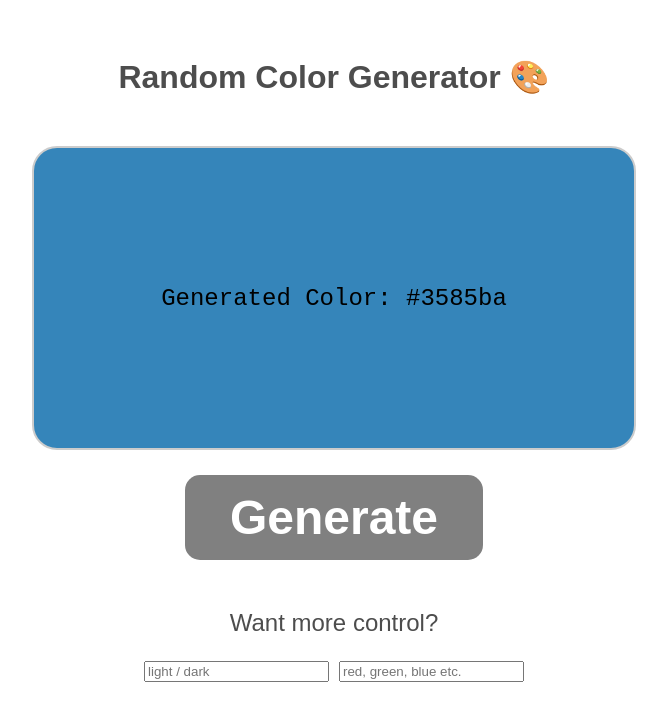
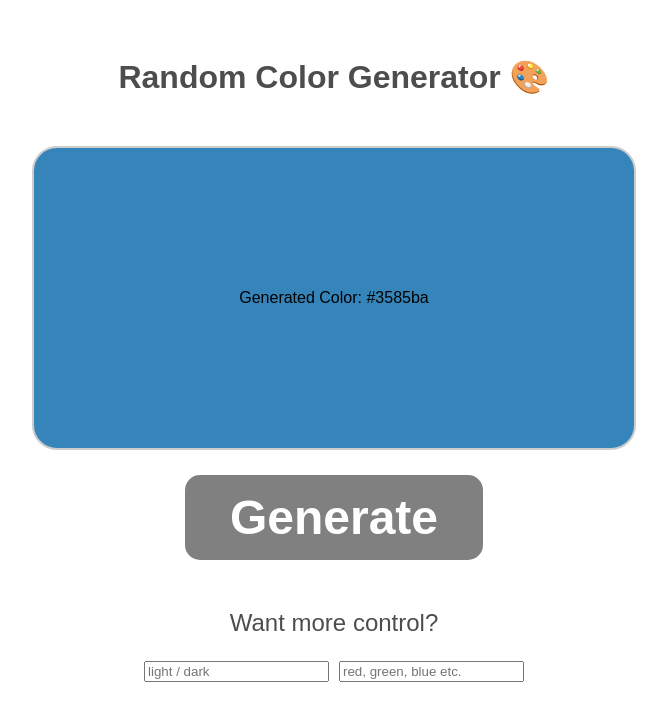
Before and after one commit to Omer-Szerer/react-random-color-generator, a React app: page / in a window 1280 px wide. Shown: the top 720 px of the page, without its empty margins (306-973 px from the left). Built offline with nearby package versions, Linux system fonts and the light colour scheme; the HTML template or start-up script is replaced by a standard one.

Commit message:
Change <p> into <div>

```diff
--- a/src/RandomColorGenerator.jsx
+++ b/src/RandomColorGenerator.jsx
@@ -16,7 +16,7 @@ export default function RandomColorControl() {
       <h1>Random Color Generator 🎨</h1>
 
       <div className="color-display" style={{ backgroundColor: color }}>
-        <p>Generated Color: {color}</p>
+        Generated Color: {color}
       </div>
 
       <button
```
